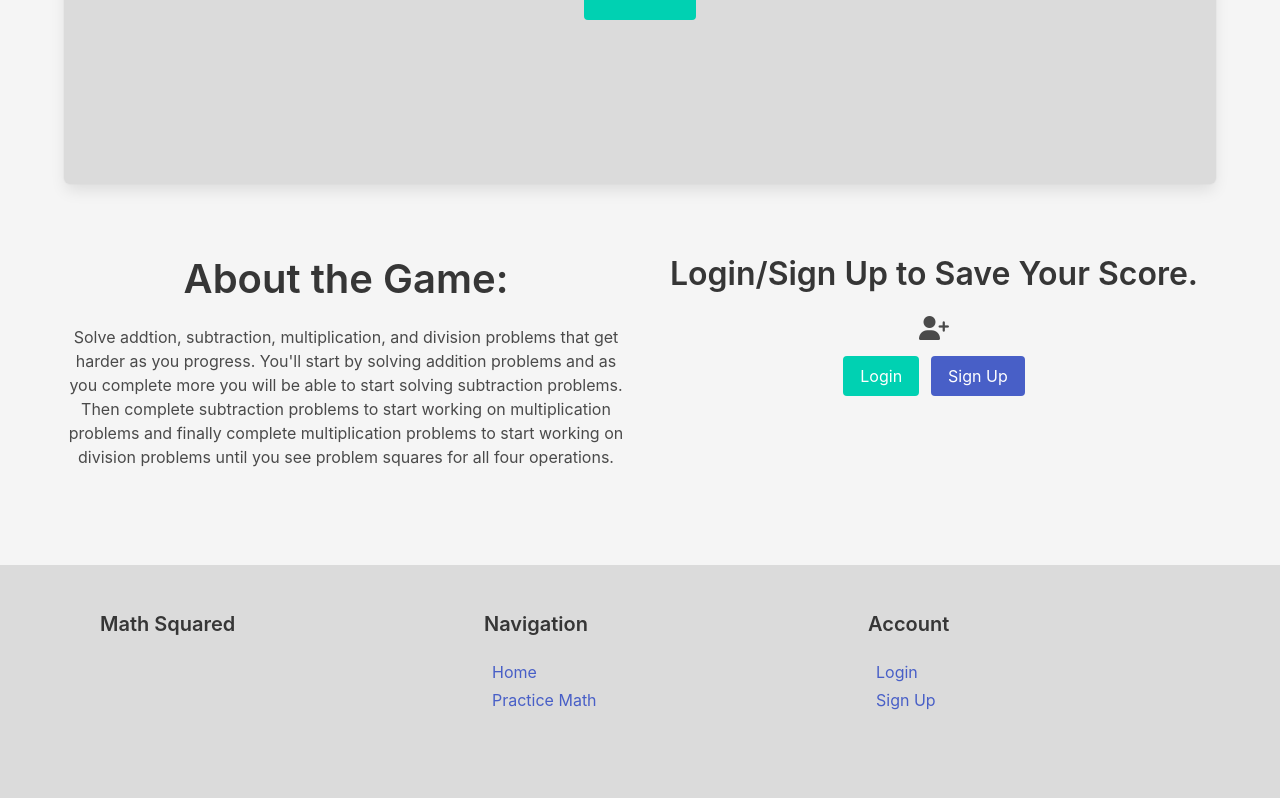
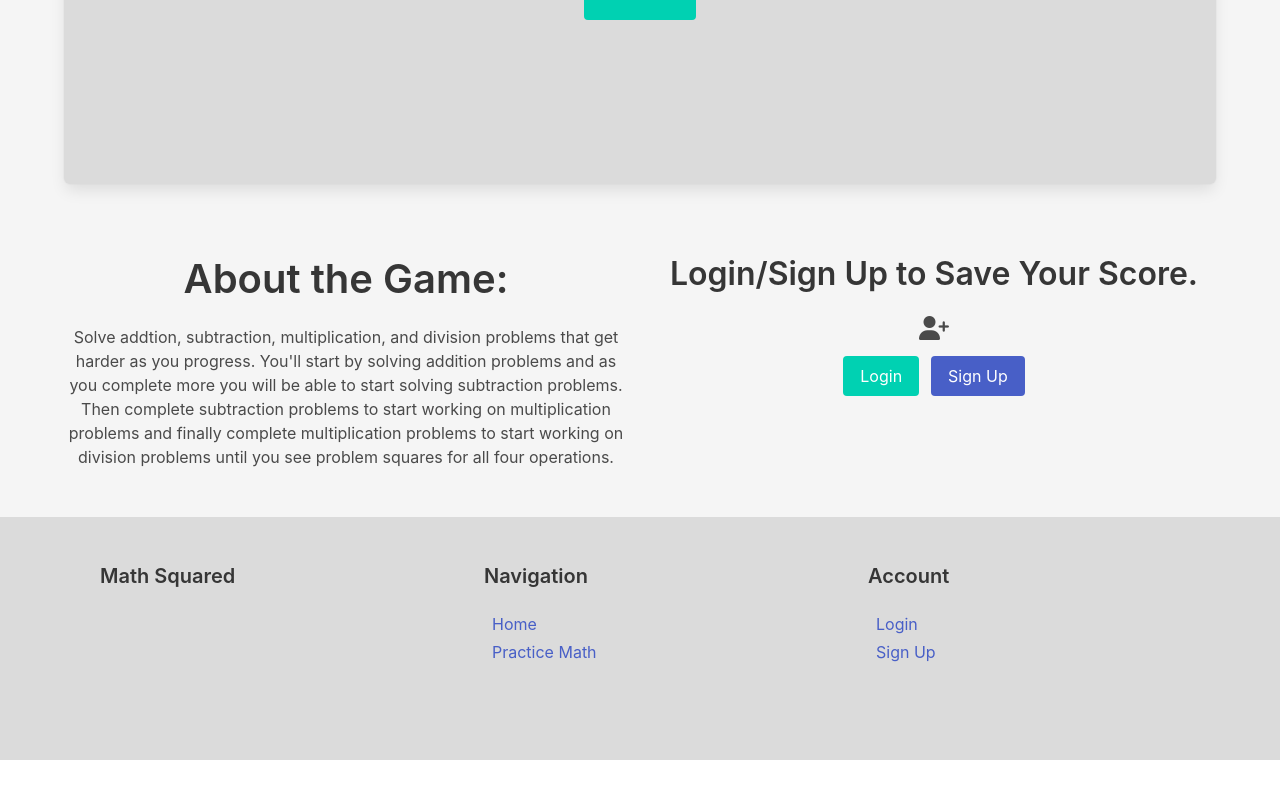
Before and after one commit to quentinikeno/Springboard-SEC-Capstone-2, a React (Create React App) app in the folder frontend/: page / in a window 1280 px wide. Shown: the part 399-1197 px from the top of the page. After the commit the page ends 1159 px from the top, so only its background shows below. Built offline with nearby package versions, Linux system fonts and the light colour scheme; no server answers.

Commit message:
Set margin-top for footer to auto.

```diff
--- a/frontend/src/common/Footer.js
+++ b/frontend/src/common/Footer.js
@@ -24,7 +24,7 @@ const Footer = () => {
 	);
 
 	return (
-		<footer className="footer mt-6 has-background-grey-lighter">
+		<footer className="footer mt-auto has-background-grey-lighter">
 			<div className="container content mx-auto columns is-desktop">
 				<div className="column">
 					<h4 className="title ml-5">Math Squared</h4>
```
